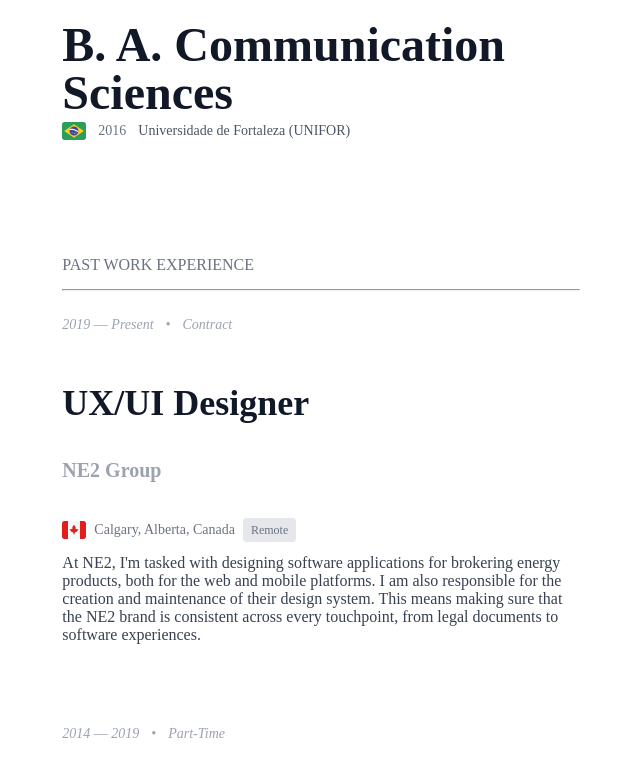
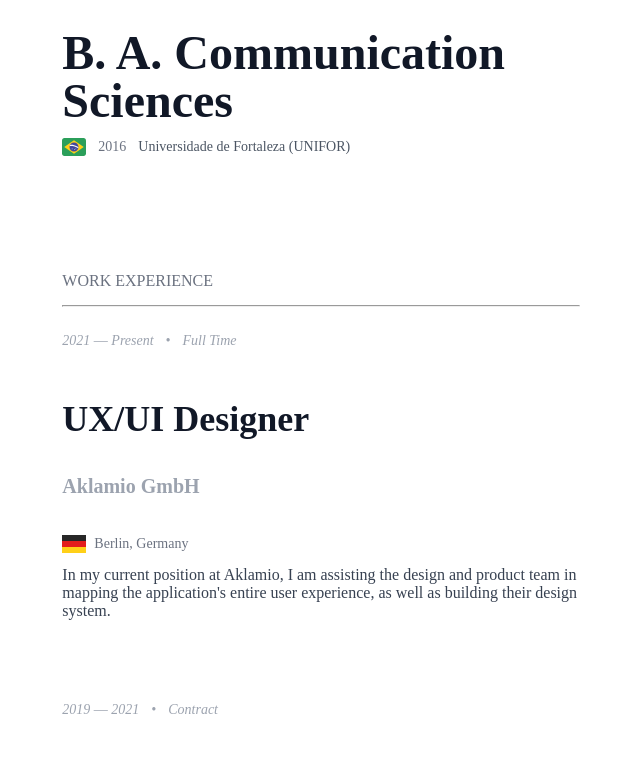
Before and after one commit to uxbyjoao/personal-website-old, a Next.js app: page / in a window 1280 px wide. Shown: the part 2800-3572 px from the top of the page, without its empty margins (479-1119 px from the left). Built offline with nearby package versions, Linux system fonts and the light colour scheme; what @tailwindcss/typography would draw is missing.

Commit message:
Bump Next to 11.1, add Aklamio, install MDX

```diff
--- a/components/home/About.js
+++ b/components/home/About.js
@@ -10,28 +10,6 @@ export default function About() {
     <ScrollElement name="about" className={styles["container"]}>
       <Heading>About me</Heading>
       <Prose>
-        <p>
-          I was born in <strong>Brazil</strong>, have a{" "}
-          <strong>dual citizenship from Portugal</strong>, and currently reside
-          in <strong>Germany</strong>. My native language is{" "}
-          <strong>Portuguese</strong> and I have{" "}
-          <strong>fluent command of English</strong>. I am a{" "}
-          <strong>level A2.2 German</strong> speaker, but very eager to improve.
-        </p>
-        <p>
-          I have a <strong>B. A. in Communication Science</strong> from the{" "}
-          <strong>University of Fortaleza (UNIFOR)</strong> in Brazil, and am
-          currently finishing a <strong>M. Sc. in Usability Engineering</strong>{" "}
-          at the <strong>Rhine-Waal University of Applied Sciences</strong> in
-          Germany.
-        </p>
-        <p>
-          Currently, I&apos;m working remotely for a company in Canada called{" "}
-          <strong>NE2 Group</strong>, where I&apos;m responsible for creating
-          and maintaining their design system, as well as designing and
-          redesigning their digital products. I also do a little bit of graphic
-          design work for them as well, but it&apos;s very minor.
-        </p>
         <p>
           In my spare time, I like to sing, record and play music (fun fact: I
           was also a professional musician from 2010 to 2017), play games on my
--- a/components/home/EducationItem.module.css
+++ b/components/home/EducationItem.module.css
@@ -8,7 +8,7 @@
 }
 
 .flag {
-  @apply flex items-center space-x-3;
+  @apply flex items-center space-x-3 mt-3;
 }
 
 .year {
--- a/components/home/Experience.js
+++ b/components/home/Experience.js
@@ -10,7 +10,7 @@ import experienceList from "../../data/experience";
 export default function Experience() {
   return (
     <ScrollElement name="experience" className={styles["container"]}>
-      <Heading>Past Work Experience</Heading>
+      <Heading>Work Experience</Heading>
       <div className={styles["list-container"]}>
         {experienceList.map((entry, key) => (
           <ExperienceItem entry={entry} key={key} />
--- a/data/experience.js
+++ b/data/experience.js
@@ -1,4 +1,20 @@
 const experienceList = [
+  {
+    title: "UX/UI Designer",
+    organization: "Aklamio GmbH",
+    type: "Full Time",
+    location: {
+      full: "Berlin, Germany",
+      remote: false,
+      flag: "germany",
+    },
+    date: {
+      start: "2021",
+      end: "Present",
+    },
+    description:
+      "In my current position at Aklamio, I am assisting the design and product team in mapping the application's entire user experience, as well as building their design system.",
+  },
   {
     title: "UX/UI Designer",
     organization: "NE2 Group",
@@ -10,10 +26,10 @@ const experienceList = [
     },
     date: {
       start: "2019",
-      end: "Present",
+      end: "2021",
     },
     description:
-      "At NE2, I'm tasked with designing software applications for brokering energy products, both for the web and mobile platforms. I am also responsible for the creation and maintenance of their design system. This means making sure that the NE2 brand is consistent across every touchpoint, from legal documents to software experiences.",
+      "At NE2, I was tasked with designing software applications for brokering energy products, both for the web and mobile platforms. I was also responsible for the creation and maintenance of their design system. This meant making sure that the NE2 brand was consistent across every touchpoint, from legal documents to software experiences.",
   },
   {
     title: "UX/UI Designer, Graphic Designer, Web Developer",
--- /dev/null
+++ b/next.config.js
@@ -0,0 +1,7 @@
+const withMDX = require("@next/mdx")({
+  extension: /\.mdx?$/,
+});
+
+module.exports = withMDX({
+  pageExtensions: ["js", "jsx", "md", "mdx"],
+});
--- a/package.json
+++ b/package.json
@@ -8,8 +8,10 @@
     "post-update": "yarn upgrade --latest"
   },
   "dependencies": {
+    "@mdx-js/loader": "^1.6.22",
+    "@next/mdx": "^11.1.0",
     "@tailwindcss/typography": "0.4.1",
-    "next": "^11.0.0",
+    "next": "^11.1.0",
     "react": "^17.0.2",
     "react-dom": "^17.0.2",
     "react-icons": "^4.2.0",
@@ -22,7 +24,7 @@
   "description": "Personal website for João Gomes",
   "devDependencies": {
     "autoprefixer": "^10.2.5",
-    "babel-plugin-inline-react-svg": "^1.1.2",
+    "babel-plugin-inline-react-svg": "^2.0.1",
     "eslint": "^7.28.0",
     "eslint-config-next": "^11.0.0",
     "postcss": "^8.2.15",
```
Also changed, not shown: 1 other file (tests, documents, lock files or other folders).
